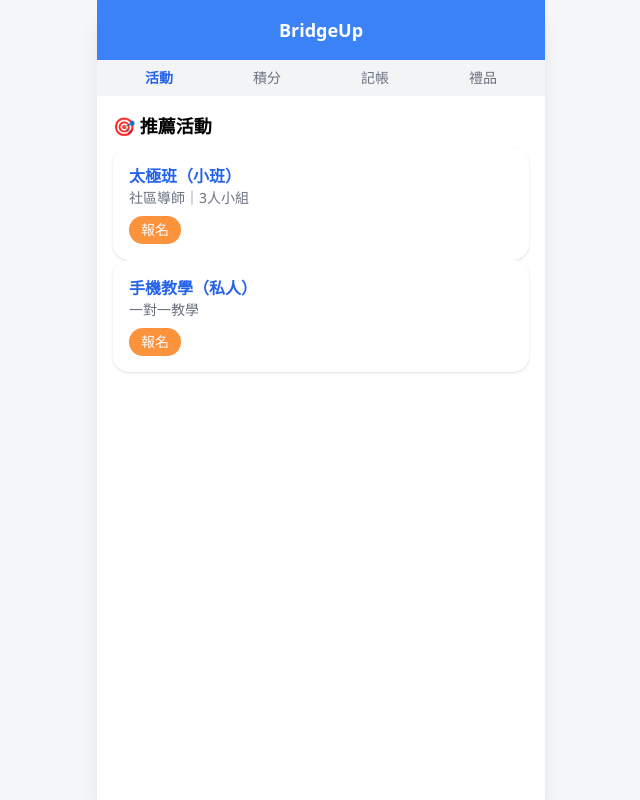
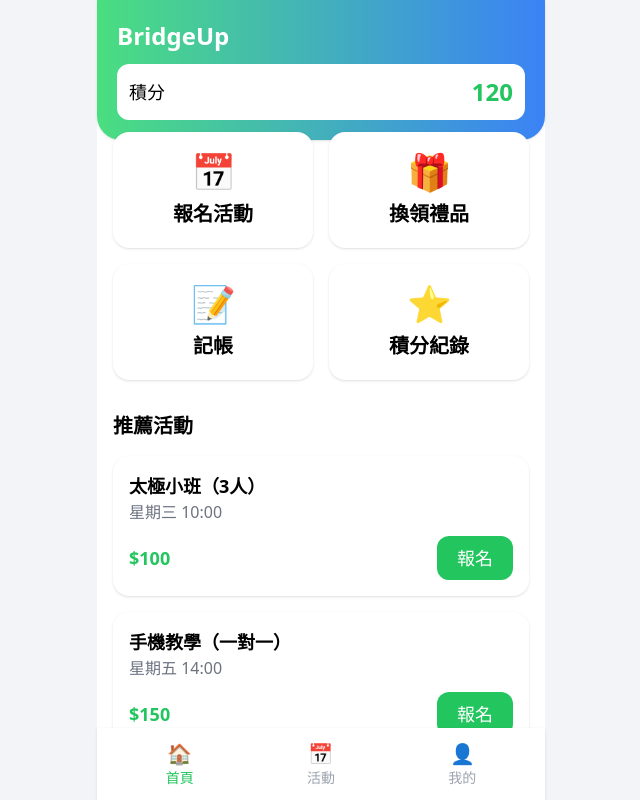
Before and after one commit to dalinlearnai/bridgeup-app, a plain HTML site: page index.html in a window 1280 px wide. Shown: the whole page, without its empty margins (319-959 px from the left). Drawn offline with nearby package versions, Linux system fonts and the light colour scheme.

Commit message:
Add files via upload

```diff
--- a/index.html
+++ b/index.html
@@ -3,95 +3,129 @@
 <head>
 <meta charset="UTF-8">
 <meta name="viewport" content="width=device-width, initial-scale=1.0">
-  <title>BridgeUp App</title>
+<title>BridgeUp</title>
 
-  <!-- Tailwind -->
 <script src="https://cdn.tailwindcss.com"></script>
-
-  <!-- Vue -->
 <script src="https://unpkg.com/vue@3"></script>
 
 <style>
 body {
-      background: #f5f7fb;
+  background: #f2f4f8;
 }
 </style>
 </head>
 
 <body>
-<div id="app" class="max-w-md mx-auto min-h-screen bg-white shadow-xl">
+<div id="app" class="max-w-md mx-auto min-h-screen bg-white">
 
   <!-- Header -->
-  <div class="bg-blue-500 text-white p-4 text-lg font-bold text-center">
-    BridgeUp
+  <div class="bg-gradient-to-r from-green-400 to-blue-500 text-white p-5 rounded-b-3xl shadow">
+    <div class="text-2xl font-bold">BridgeUp</div>
+    <div class="mt-3 bg-white text-black rounded-xl p-3 flex justify-between items-center">
+      <div class="text-lg">積分</div>
+      <div class="text-2xl font-bold text-green-500">{{ points }}</div>
+    </div>
   </div>
 
-  <!-- Tabs -->
-  <div class="flex justify-around bg-gray-100 p-2 text-sm">
-    <button @click="tab='events'" :class="tabClass('events')">活動</button>
-    <button @click="tab='points'" :class="tabClass('points')">積分</button>
-    <button @click="tab='finance'" :class="tabClass('finance')">記帳</button>
-    <button @click="tab='gifts'" :class="tabClass('gifts')">禮品</button>
+  <!-- 主功能卡 -->
+  <div class="grid grid-cols-2 gap-4 p-4 -mt-6">
+
+    <div class="bg-white p-5 rounded-2xl shadow text-center">
+      <div class="text-4xl mb-2">📅</div>
+      <div class="text-xl font-bold">報名活動</div>
     </div>
 
-  <!-- Content -->
+    <div class="bg-white p-5 rounded-2xl shadow text-center">
+      <div class="text-4xl mb-2">🎁</div>
+      <div class="text-xl font-bold">換領禮品</div>
+    </div>
+
+    <div class="bg-white p-5 rounded-2xl shadow text-center">
+      <div class="text-4xl mb-2">📝</div>
+      <div class="text-xl font-bold">記帳</div>
+    </div>
+
+    <div class="bg-white p-5 rounded-2xl shadow text-center">
+      <div class="text-4xl mb-2">⭐</div>
+      <div class="text-xl font-bold">積分紀錄</div>
+    </div>
+
+  </div>
+
+  <!-- 活動列表 -->
   <div class="p-4 space-y-4">
 
-    <!-- 活動 -->
-    <div v-if="tab==='events'">
-      <div class="text-lg font-semibold mb-2">🎯 推薦活動</div>
+    <div class="text-xl font-bold">推薦活動</div>
 
-      <div v-for="event in events" class="bg-white p-4 rounded-2xl shadow">
-        <div class="font-bold text-blue-600">{{ event.name }}</div>
-        <div class="text-sm text-gray-500">{{ event.desc }}</div>
-        <button @click="join(event)"
-          class="mt-2 bg-orange-400 text-white px-3 py-1 rounded-full text-sm">
+    <div v-for="event in events"
+      class="bg-white rounded-2xl shadow p-4">
+
+      <div class="text-lg font-bold">{{ event.name }}</div>
+      <div class="text-gray-500 text-base">{{ event.time }}</div>
+
+      <div class="flex justify-between mt-3 items-center">
+        <div class="text-green-500 text-lg font-bold">
+          {{ event.price }}
+        </div>
+
+        <button @click="openModal(event)"
+          class="bg-green-500 text-white px-5 py-2 rounded-xl text-lg">
           報名
         </button>
       </div>
     </div>
 
-    <!-- 積分 -->
-    <div v-if="tab==='points'">
-      <div class="bg-blue-100 p-4 rounded-2xl text-center">
-        <div class="text-sm text-gray-600">目前積分</div>
-        <div class="text-3xl font-bold text-blue-600">{{ points }}</div>
-      </div>
   </div>
 
-    <!-- 記帳 -->
-    <div v-if="tab==='finance'">
-      <div class="flex gap-2">
-        <input v-model="amount" placeholder="金額"
-          class="flex-1 border p-2 rounded-lg">
-        <button @click="addExpense"
-          class="bg-blue-500 text-white px-3 rounded-lg">加</button>
+  <!-- Bottom Nav -->
+  <div class="fixed bottom-0 left-0 right-0 max-w-md mx-auto bg-white shadow flex justify-around p-3 text-sm">
+
+    <div class="text-green-500 text-center">
+      <div class="text-xl">🏠</div>
+      首頁
     </div>
 
-      <div v-for="item in expenses" class="bg-white p-3 rounded-xl shadow mt-2">
-        $ {{ item }}
-      </div>
+    <div class="text-gray-400 text-center">
+      <div class="text-xl">📅</div>
+      活動
     </div>
 
-    <!-- 禮品 -->
-    <div v-if="tab==='gifts'">
-      <div v-for="gift in gifts"
-        class="bg-white p-4 rounded-2xl shadow flex justify-between items-center">
-
-        <div>
-          <div class="font-bold">{{ gift.name }}</div>
-          <div class="text-sm text-gray-500">{{ gift.cost }} 分</div>
+    <div class="text-gray-400 text-center">
+      <div class="text-xl">👤</div>
+      我的
     </div>
 
-        <button @click="redeem(gift)"
-          class="bg-orange-400 text-white px-3 py-1 rounded-full text-sm">
-          換領
+  </div>
+
+  <!-- Modal -->
+  <div v-if="showModal"
+    class="fixed inset-0 bg-black bg-opacity-40 flex items-center justify-center">
+
+    <div class="bg-white rounded-2xl p-5 w-11/12">
+
+      <div class="text-xl font-bold mb-3">
+        確認報名？
+      </div>
+
+      <div class="mb-3 text-lg">
+        {{ selectedEvent.name }}
+      </div>
+
+      <div class="flex gap-3 mt-4">
+        <button @click="showModal=false"
+          class="flex-1 bg-gray-300 p-3 rounded-xl text-lg">
+          取消
         </button>
+
+        <button @click="confirmJoin"
+          class="flex-1 bg-green-500 text-white p-3 rounded-xl text-lg">
+          確認
+        </button>
+      </div>
 
     </div>
   </div>
 
-  </div>
 </div>
 
 <script>
@@ -100,43 +134,32 @@ const { createApp } = Vue;
 createApp({
   data() {
     return {
-      tab: 'events',
-      points: 100,
-      amount: '',
-      expenses: [],
+      points: 120,
+      showModal: false,
+      selectedEvent: {},
       events: [
-        { name: '太極班（小班）', desc: '社區導師｜3人小組' },
-        { name: '手機教學（私人）', desc: '一對一教學' }
-      ],
-      gifts: [
-        { name: '超市券', cost: 50 },
-        { name: '按摩券', cost: 80 }
+        {
+          name: "太極小班（3人）",
+          time: "星期三 10:00",
+          price: "$100"
+        },
+        {
+          name: "手機教學（一對一）",
+          time: "星期五 14:00",
+          price: "$150"
+        }
       ]
     }
   },
   methods: {
-    tabClass(t) {
-      return this.tab === t
-        ? 'text-blue-600 font-bold'
-        : 'text-gray-500';
+    openModal(event) {
+      this.selectedEvent = event;
+      this.showModal = true;
     },
-    join(event) {
-      alert('已報名 ' + event.name);
+    confirmJoin() {
       this.points += 10;
-    },
-    addExpense() {
-      if (this.amount) {
-        this.expenses.push(this.amount);
-        this.amount = '';
-      }
-    },
-    redeem(gift) {
-      if (this.points >= gift.cost) {
-        this.points -= gift.cost;
-        alert('成功換領 ' + gift.name);
-      } else {
-        alert('積分不足');
-      }
+      this.showModal = false;
+      alert("報名成功！");
     }
   }
 }).mount('#app');
```
Lines whose indentation alone changed are shown as unchanged.
